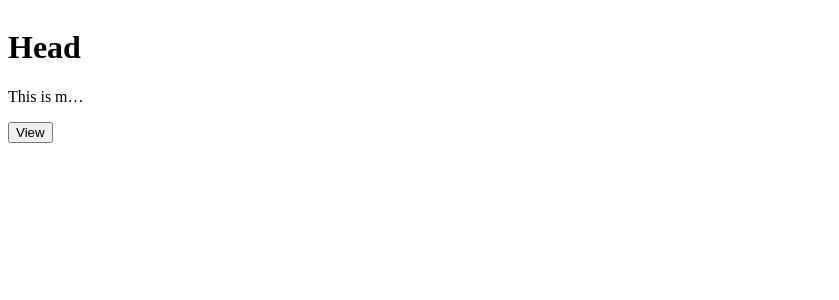
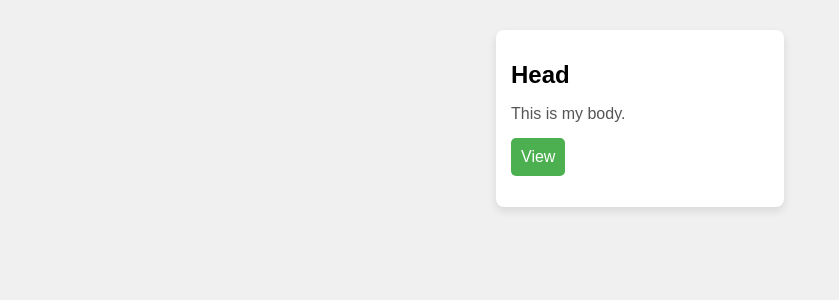
Before and after one commit to Nishantrde/curd_note, a Django app: template note/templates/diary.html in a window 1280 px wide. Shown: the top 300 px of the page, without its empty margins (0-839 px from the left). Run offline with Django 4.2, Linux system fonts and the light colour scheme; the template is opened without the code that fills it: values that come from a table or form of the project are taken from there, others are empty; data comes from the database, SQL or seed files in the repository.

Commit message:
Initial Commit

```diff
--- a/note/templates/diary.html
+++ b/note/templates/diary.html
@@ -5,25 +5,69 @@
 
 {% block style %}
     <style>
+        body {
+            margin: 0;
+            padding: 0;
+            font-family: 'Arial', sans-serif;
+            background-color: #f0f0f0;
+        }
+
         .horizontal-cards {
             display: flex;
-        flex-direction: row;
+            flex-wrap: wrap;
+            justify-content: space-evenly;
+            padding: 20px;
         }
 
-    .horizontal-cards .card {
-        margin-right: 10px; /* Adjust margin as needed */
+        .card {
+            width: 18rem;
+            margin: 10px;
+            background-color: #fff;
+            box-shadow: 0 4px 8px rgba(0, 0, 0, 0.1);
+            border-radius: 8px;
+            overflow: hidden;
+        }
+
+        .card-body {
+            padding: 15px;
+        }
+
+        .card-title {
+            font-size: 1.5rem;
+            margin-bottom: 10px;
+        }
+
+        .card-text {
+            font-size: 1rem;
+            color: #555;
+            margin-bottom: 15px;
+        }
+
+        button {
+            padding: 10px;
+            font-size: 16px;
+            background-color: #4CAF50;
+            color: #fff;
+            border: none;
+            border-radius: 5px;
+            cursor: pointer;
+        }
+
+        button:hover {
+            background-color: #45a049;
         }
     </style>
 {% endblock %}
+
 {% block body %}
 <body>
     <div class="horizontal-cards">
         {% for ob in notes %}
-            <div class="card" style="width: 18rem;">
+            <div class="card">
                 <div class="card-body">
-                    <h1 class="card-title">{{ob.user_notes_title|truncatechars:5}}</h1>
-                    <p class="card-text">{{ ob.user_notes|truncatechars:10 }}</p>
-                        <form action="user_note"  method="post">
+                    <h1 class="card-title">{{ ob.user_notes_title|truncatechars:20 }}</h1>
+                    <p class="card-text">{{ ob.user_notes|truncatechars:50 }}</p>
+                    <form action="user_note" method="post">
                         {% csrf_token %}
                         <input type="hidden" id="note_title" name="note_title" value="{{ ob.user_notes_title }}"/>
                         <input type="hidden" id="note_" name="note_" value="{{ ob.user_notes }}"/>
@@ -31,11 +75,7 @@
                     </form>
                 </div>
             </div>
-            {% if forloop.counter|divisibleby:5 %}
-            </div><div class="horizontal-cards">
-            {% endif %}
         {% endfor %}
     </div>
-
 </body>
 {% endblock %}
```
Lines whose indentation alone changed are shown as unchanged.
